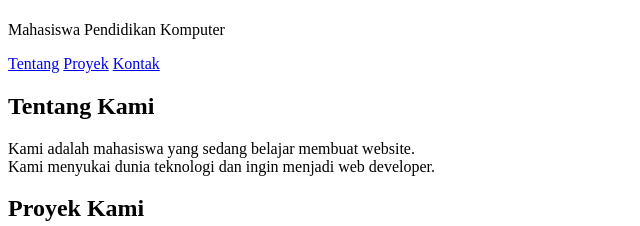
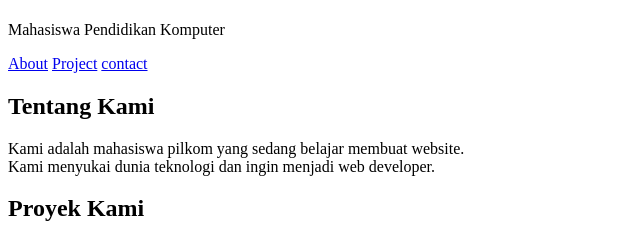
Before and after one commit to ahmadssauqi46/praktikum8.github.io, a plain HTML site: page farsauwan.html in a window 1280 px wide. Shown: the part 176-402 px from the top of the page, without its empty margins (0-640 px from the left). Drawn offline with Linux system fonts and the light colour scheme; a script that the page names is missing.

Commit message:
farhan editor

```diff
--- a/sauqi.html
+++ b/farsauwan.html
@@ -15,15 +15,15 @@
     </header>
 
     <nav>
-        <a href="#tentang">Tentang</a>
-        <a href="#proyek">Proyek</a>
-        <a href="#kontak">Kontak</a>
+        <a href="#tentang">About</a>
+        <a href="#proyek">Project</a>
+        <a href="#kontak">contact</a>
     </nav>
 
     <section id="tentang">
         <h2>Tentang Kami</h2>
         <p id="deskripsi">
-            Kami adalah mahasiswa yang sedang belajar membuat website.<br>
+            Kami adalah mahasiswa pilkom yang sedang belajar membuat website.<br>
             Kami menyukai dunia teknologi dan ingin menjadi web developer.
         </p>
     </section>
```
